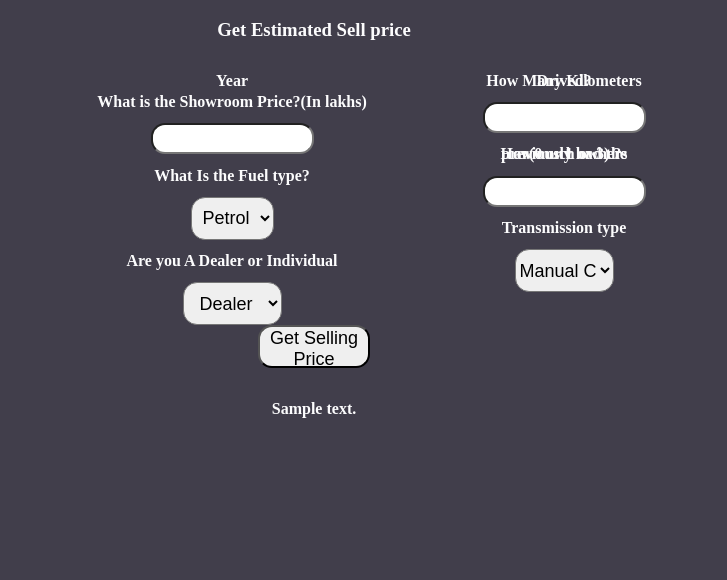
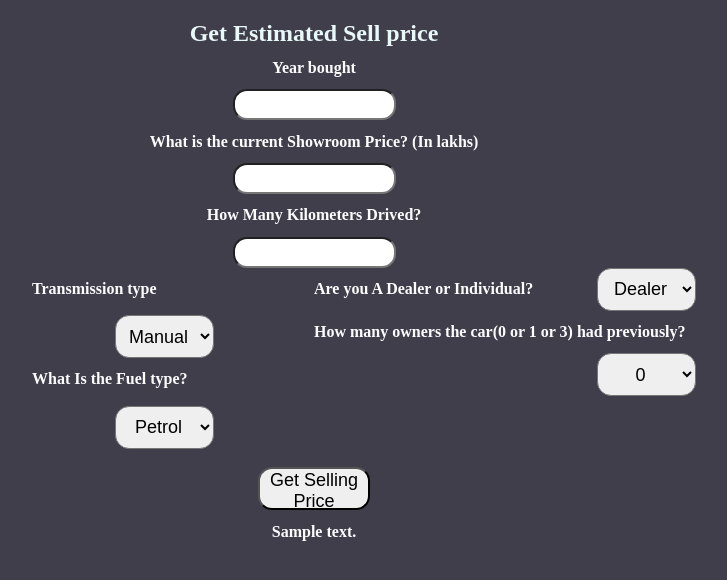
Before and after one commit to KishanMistri/Car-Selling-Price-Prediction, a Flask app: template templates/index.html in a window 1280 px wide. Shown: the top 580 px of the page, without its empty margins (326-1053 px from the left). Run offline with Flask 2, Linux system fonts and the light colour scheme; the template is opened without the code that fills it: most values are stand-ins (such as "Sample title", 1, 10 or a date in 2020); parts of the project's set-up code (start-up, migrations or seed data) failed here and were passed over.

Commit message:
Update index.html

```diff
--- a/templates/index.html
+++ b/templates/index.html
@@ -10,40 +10,74 @@
 <body>
     <div style="color:rgb(252, 252, 253)">
         <form action="{{ url_for('predict')}}" method="post">
-            <h3>Get Estimated Sell price</h3>
+            <h2 style="color: #e8f8f8;">Get Estimated Sell price</h2>
+            <h4>Year bought</h4> <input id="text_inputs" name="Year" type="number ">
+
+            <h4>What is the current Showroom Price? (In lakhs)</h4> <input id="text_inputs" name="Present_Price" required="required">
+
+            <h4>How Many Kilometers Drived?</h4><input id="text_inputs" name="Kms_Driven" required="required">
+
             <div style="width: 100%; overflow: hidden;">
-                <div style="margin-left: 300px; width: 500px; float: left;">
-                    <h4>Year</h4> <id="first" name="Year" type="number ">
+                <div style="float:left; width: 50%; overflow: hidden;">
+                    <div style="width: 100%; overflow: hidden;">
+                        <div style="float:left;margin-left: 350px;">
+                            <h4>Transmission type</h4>
+                        </div>
+                        <div style="float:right; margin-right: 100px; margin-top:5px">
+                            <select name="Transmission_Manual" id="dropdown_select" required="required">
+                                <option value="Manual">Manual</option>
+                                <option value="Automatic">Automatic</option>
+                            </select>
+                        </div>
+                    </div>
 
-                    <h4>What is the Showroom Price?(In lakhs)</h4><input id="second" name="Present_Price" required="required">
-
-                    <h4>What Is the Fuel type?</h4><select name="Fuel_Type_Petrol" id="fuel" required="required">
+                    <div style="width: 100%; overflow: hidden;">
+                        <div style=" float: left;">
+                            <h4 style="margin-left: 350px;">What Is the Fuel type?</h4>
+                        </div>
+                        <div style="float:right; margin-right: 100px; margin-top: 5px">
+                            <select name="Fuel_Type_Petrol" id="dropdown_select" required="required">
                                 <option value="Petrol">Petrol</option>
                                 <option value="Diesel">Diesel</option>
                                 <option value="CNG">CNG</option>
                             </select>
-
-                    <h4>Are you A Dealer or Individual</h4><select name="Seller_Type_Individual" id="research" required="required">
+                        </div>
+                    </div>
+                </div>
+                <div style="float:right; width: 50%; overflow: hidden;">
+                    <div style="width: 100%; overflow: hidden;">
+                        <div style="float:left; text-align: left;">
+                            <h4>Are you A Dealer or Individual?</h4>
+                        </div>
+                        <div style="float:right;margin-right: 250px;">
+                            <select name="Seller_Type_Individual" id="dropdown_select" required="required">
                                 <option value="Dealer">Dealer</option>
                                 <option value="Individual">Individual</option>
                             </select>
                         </div>
-            <div style="margin-right: 300px;">
-                    <h4>How Many Kilometers Drived?</h4><input id="third" name="Kms_Driven" required="required">
+                    </div>
 
-                    <h4>How much owners previously had the car(0 or 1 or 3) ?</h4><input id="fourth" name="Owner" required="required">
-
-                    <h4>Transmission type</h4><select name="Transmission_Mannual" id="research" required="required">
-                                                    <option value="Mannual">Manual Car</option>
-                                                    <option value="Automatic">Automatic Car</option>
+                    <div style="width: 100%; overflow: hidden;">
+                        <div style=" float: left; text-align: left;">
+                            <h4>How many owners the car(0 or 1 or 3) had previously?</h4>
+                        </div>
+                        <div style="float:right; margin-right: 250px;">
+                            <select name="Owner" id="dropdown_select" required="required">
+                                <option value="0">0</option>
+                                <option value="1">1</option>
+                                <option value="3">3</option>
                             </select>
                         </div>
                     </div>
+                </div>
+            </div>
 
-            <button id="sub" type="submit ">Get Selling Price</button>
+            <br/><button id="sub" type="submit">Get Selling Price</button>
 
         </form>
-        <br><h4>{{ prediction_text }}<h4>
+
+        <h4>{{prediction_text}}</h4>
+
     </div>
     <style>
         body {
@@ -52,15 +86,15 @@
             padding: 0px;
         }
 
-        #research {
-            font-size: 15px;
-            width: 100px;
-            height: 23px;
-            top: 23px;
+        h4 {
+            line-height: 0px;
         }
 
-        h4 {
-            line-height: 0px;
+        #text_inputs {
+            border-radius: 14px;
+            height: 25px;
+            font-size: 12px;
+            text-align: center;
         }
 
         #box {
@@ -81,19 +115,7 @@
             font-size: 14px;
         }
 
-        #fuel {
-            width: 83px;
-            height: 43px;
-            text-align: center;
-            border-radius: 14px;
-            font-size: 18px;
-        }
-
-        #fuel:hover {
-            background-color: rgb(80, 205, 255);
-        }
-
-        #research {
+        #dropdown_select {
             width: 99px;
             height: 43px;
             text-align: center;
@@ -101,20 +123,8 @@
             font-size: 18px;
         }
 
-        #research:hover {
+        #dropdown_select:hover {
             background-color: rgb(80, 249, 255);
-        }
-
-        #resea {
-            width: 99px;
-            height: 43px;
-            text-align: center;
-            border-radius: 14px;
-            font-size: 18px;
-        }
-
-        #resea:hover {
-            background-color: rgb(80, 191, 255);
         }
 
         #sub {
@@ -128,35 +138,6 @@
         #sub:hover {
             background-color: rgb(16, 139, 0);
         }
-
-        #first {
-            border-radius: 14px;
-            height: 25px;
-            font-size: 12px;
-            text-align: center;
-        }
-
-        #second {
-            border-radius: 14px;
-            height: 25px;
-            font-size: 12px;
-            text-align: center;
-        }
-
-        #third {
-            border-radius: 14px;
-            height: 25px;
-            font-size: 12px;
-            text-align: center;
-        }
-
-        #fourth {
-            border-radius: 14px;
-            height: 25px;
-            font-size: 12px;
-            text-align: center;
-        }
     </style>
 </body>
-
 </html>
```
Lines whose indentation alone changed are shown as unchanged.
